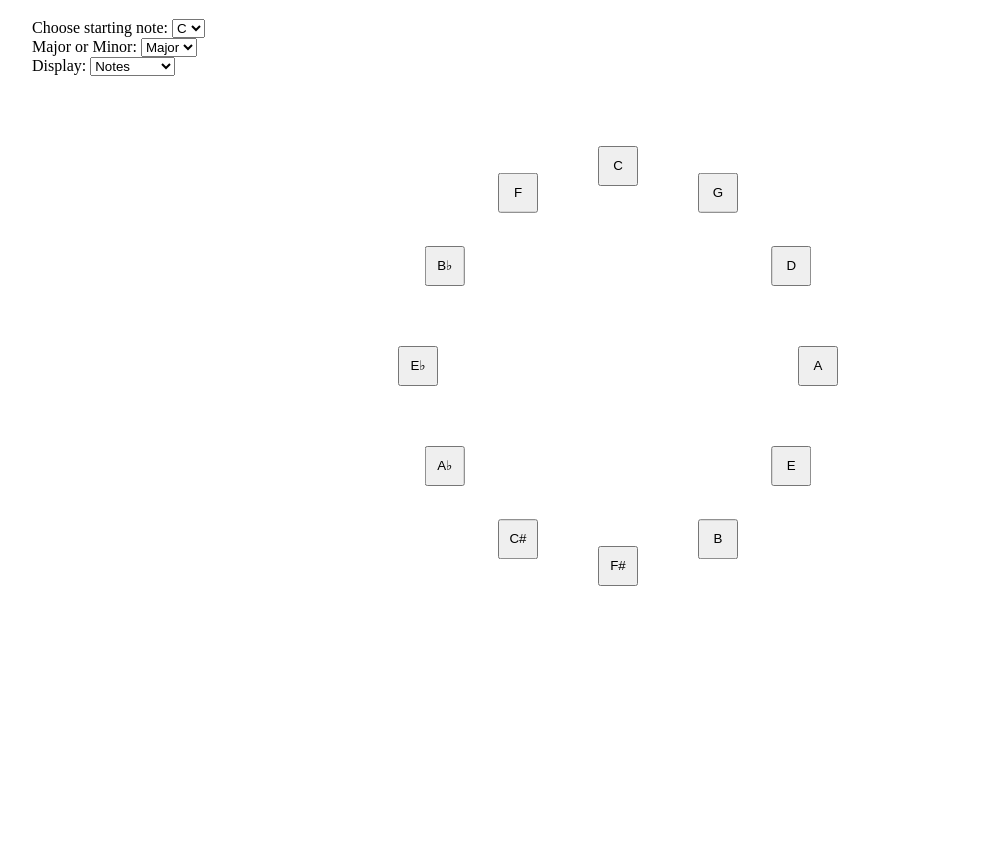
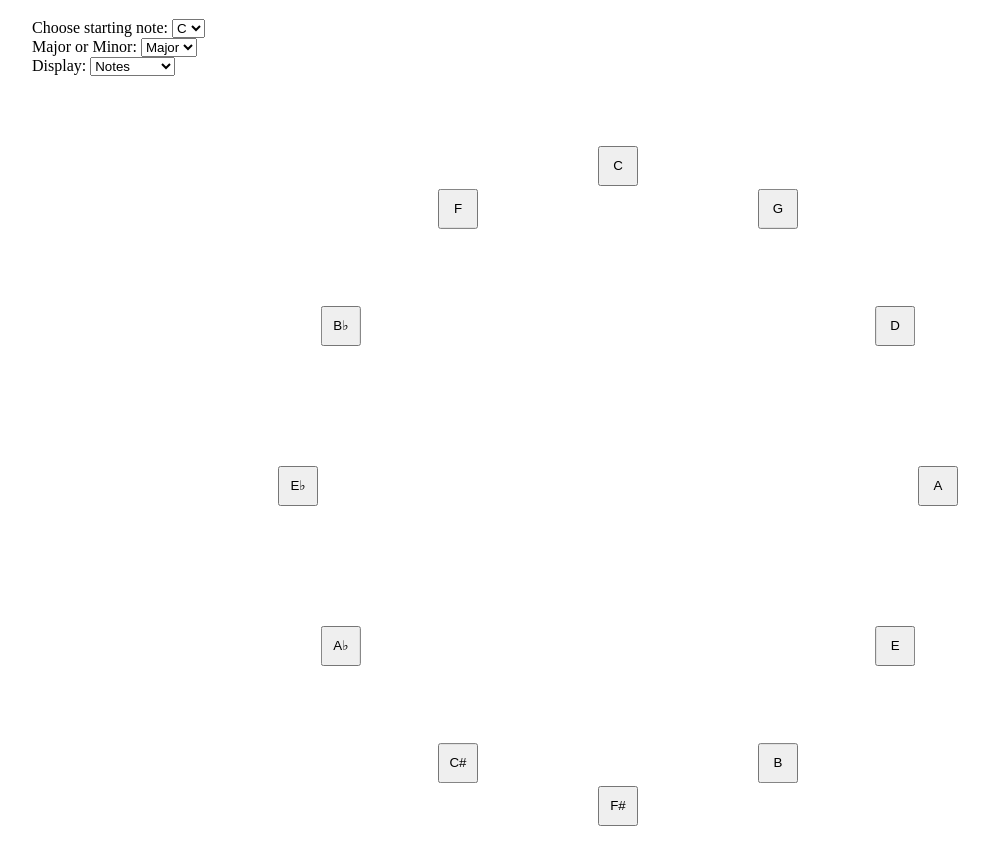
Before and after one commit to xorgol/circles, a plain HTML site: page index.html in a window 1280 px wide. Shown: the part 67-932 px from the top of the page, without its empty margins (32-1021 px from the left). Before the commit the page ends 800 px from the top, so only its background shows below. Drawn offline with Linux system fonts and the light colour scheme.

Commit message:
Changed to screen measurements

```diff
--- a/index.html
+++ b/index.html
@@ -15,8 +15,11 @@
 
     //Initialize note names
     var freq = new Tone.Frequency("C4");
+    var gFreq = new Tone.Frequency("G4");
     console.log(freq);
     console.log(freq.toMidi());
+    console.log(gFreq);
+    console.log(gFreq.toMidi());
     st = Math.pow(2, 1/12);
 
 
@@ -69,8 +72,8 @@ var noteButtons = document.querySelectorAll('button');
         for (let i=0; i< noteButtons.length; i++) {
   console.log(noteButtons[i].innerHTML)
 	noteButtons[i].onclick= function (){
-        synth.triggerAttackRelease([freq.transpose(5*i%12), freq.transpose(5*i%12+ 4), freq.transpose(5*i%12 + 8)], '8n');
-        console.log(freq.transpose(i%12));
+        synth.triggerAttackRelease([freq.transpose(7*i%12), freq.transpose(14*i%12+ 4), freq.transpose(18*i%12 + 8)], '8n');
+        console.log(freq.transpose(7*i%12));
     }
 }
     </script>
--- a/style.css
+++ b/style.css
@@ -20,8 +20,8 @@ h1, p {
 
   .circle-container {
     position: relative;
-    width: 400px;
-    height: 400px;
+    width: 80vh;
+    height: 80vh;
     padding: 20px;
     /*2.8em = 2em*1.4 (2em = half the width of a link with img, 1.4 = sqrt(2))*/
     /* border: dashed 1px;
@@ -38,22 +38,22 @@ h1, p {
     margin: -10px;
   }
   .circle-container button { display: block; width: 3em; height: 3em; }
-  .deg0 { transform: translate(200px); } /* 12em = half the width of the wrapper */
-  .deg30 { transform: rotate(30deg) translate(200px) rotate(-30deg); }
-  .deg45 { transform: rotate(45deg) translate(200px) rotate(-45deg); }
-  .deg60 { transform: rotate(60deg) translate(200px) rotate(-60deg); }
-  .deg90 { transform: rotate(90deg) translate(200px) rotate(-90deg); }
-  .deg120 { transform: rotate(120deg) translate(200px) rotate(-120deg); }
-  .deg135 { transform: rotate(135deg) translate(200px) rotate(-135deg); }
-  .deg150 { transform: rotate(150deg) translate(200px) rotate(-150deg); }
-  .deg180 { transform: translate(-200px); }
-  .deg210 { transform: rotate(210deg) translate(200px) rotate(-210deg); }
-  .deg225 { transform: rotate(225deg) translate(200px) rotate(-225deg); }
-  .deg240 { transform: rotate(240deg) translate(200px) rotate(-240deg); }
-  .deg270 { transform: rotate(270deg) translate(200px) rotate(90deg); }
-  .deg300 { transform: rotate(300deg) translate(200px) rotate(-300deg); }
-  .deg315 { transform: rotate(315deg) translate(200px) rotate(-315deg); }
-  .deg330 { transform: rotate(330deg) translate(200px) rotate(-330deg); }
+  .deg0 { transform: translate(40vh); } /* 12em = half the width of the wrapper */
+  .deg30 { transform: rotate(30deg) translate(40vh) rotate(-30deg); }
+  .deg45 { transform: rotate(45deg) translate(40vh) rotate(-45deg); }
+  .deg60 { transform: rotate(60deg) translate(40vh) rotate(-60deg); }
+  .deg90 { transform: rotate(90deg) translate(40vh) rotate(-90deg); }
+  .deg120 { transform: rotate(120deg) translate(40vh) rotate(-120deg); }
+  .deg135 { transform: rotate(135deg) translate(40vh) rotate(-135deg); }
+  .deg150 { transform: rotate(150deg) translate(40vh) rotate(-150deg); }
+  .deg180 { transform: translate(-40vh); }
+  .deg210 { transform: rotate(210deg) translate(40vh) rotate(-210deg); }
+  .deg225 { transform: rotate(225deg) translate(40vh) rotate(-225deg); }
+  .deg240 { transform: rotate(240deg) translate(40vh) rotate(-240deg); }
+  .deg270 { transform: rotate(270deg) translate(40vh) rotate(90deg); }
+  .deg300 { transform: rotate(300deg) translate(40vh) rotate(-300deg); }
+  .deg315 { transform: rotate(315deg) translate(40vh) rotate(-315deg); }
+  .deg330 { transform: rotate(330deg) translate(40vh) rotate(-330deg); }
 
   #options {
     width: 90vw;
```
